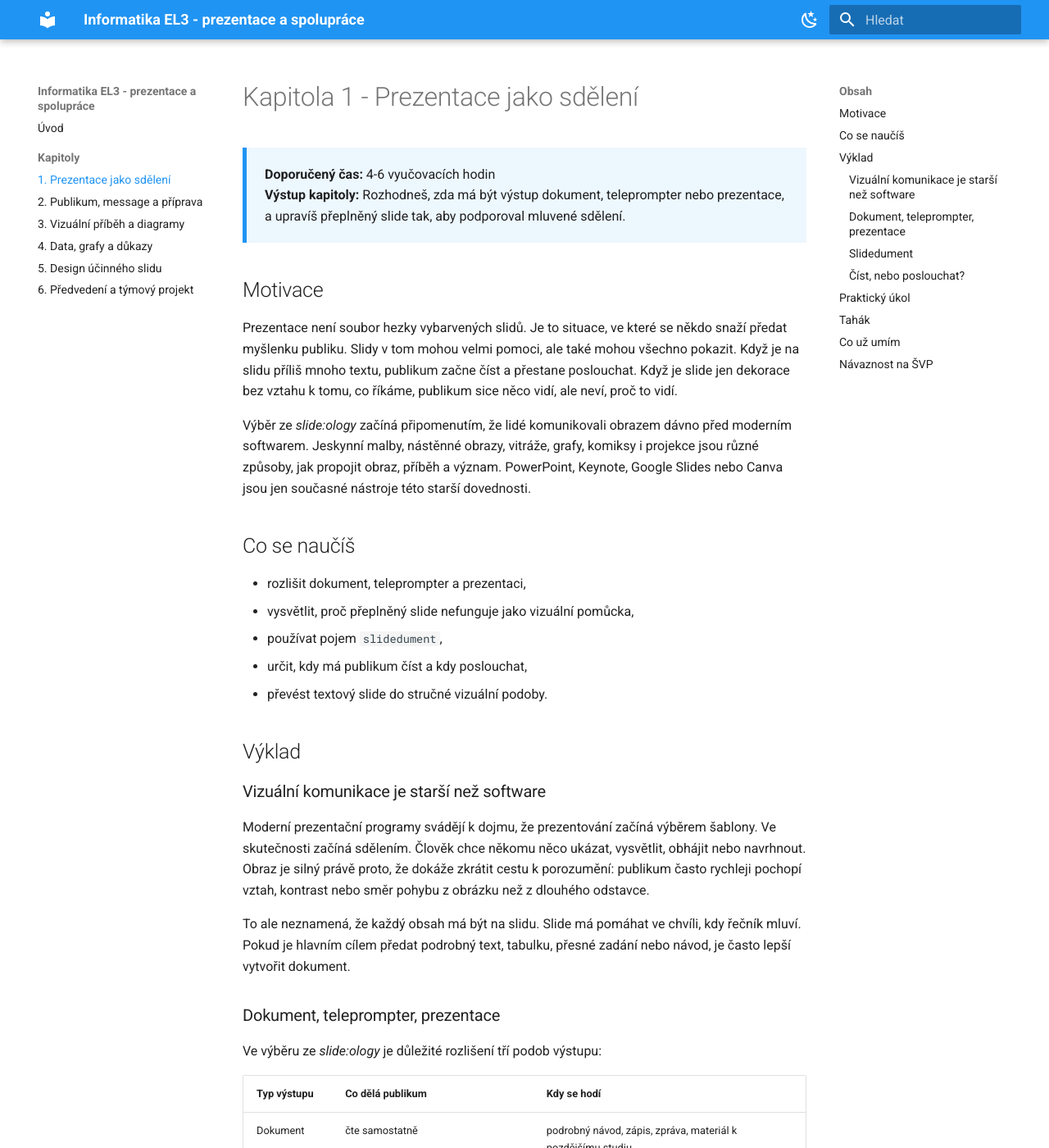
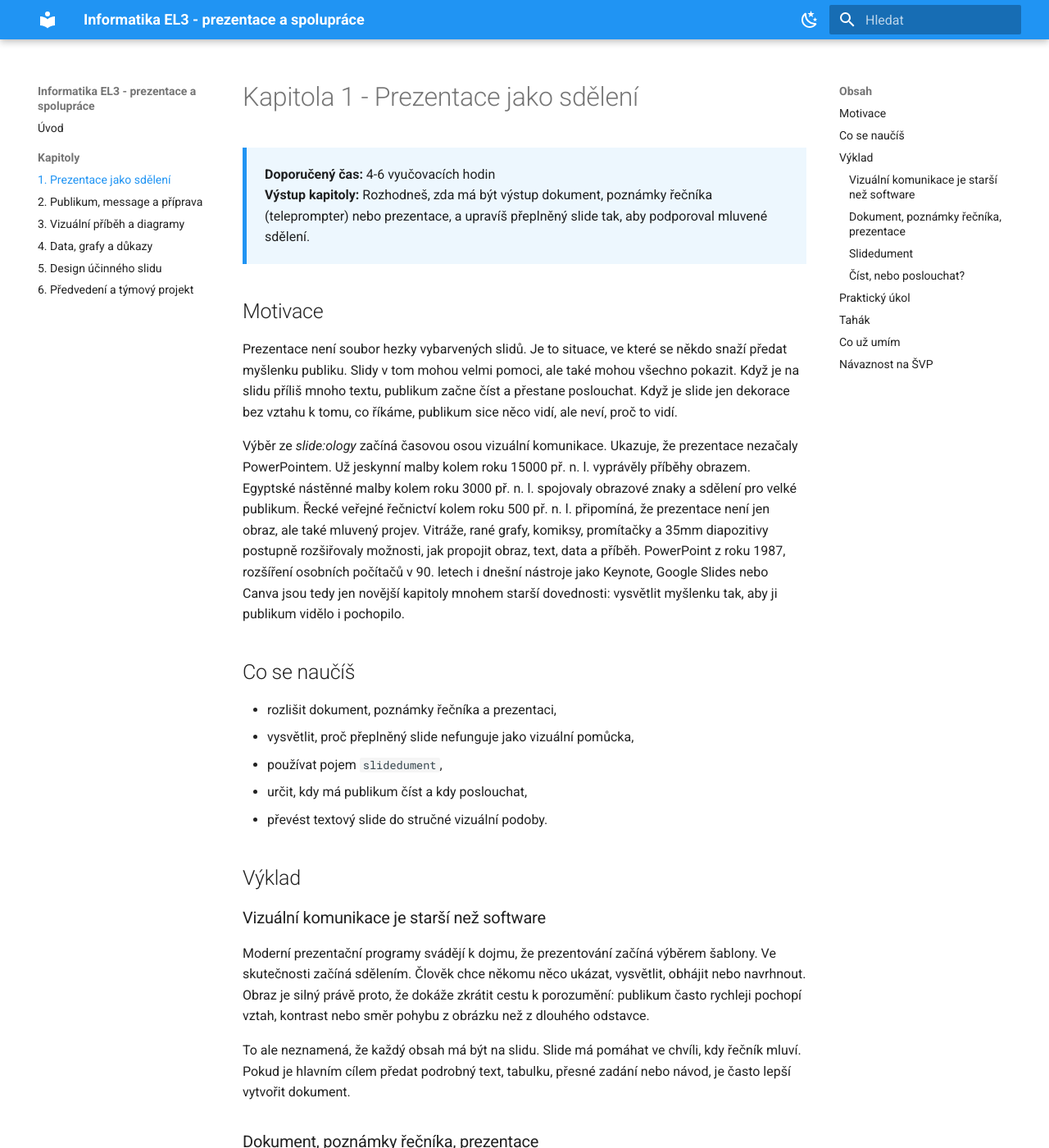
Before and after one commit to faitjaroslav-byte/informatika_EL3, an MkDocs documentation site: the page built from docs/cs/01-prezentace-jako-sdeleni.md, in a window 1280 px wide and 1400 px high. Shown: the whole window at 82% size. Built offline with MkDocs 1.6.1 and Material for MkDocs 9.7.7, drawn with Linux system fonts in a browser that asks for light colours; some of the changed text lies outside the part shown.

Commit message:
Refine presentation terminology

```diff
--- a/docs/cs/01-prezentace-jako-sdeleni.md
+++ b/docs/cs/01-prezentace-jako-sdeleni.md
@@ -2,18 +2,18 @@
 
 <div class="lesson-meta">
 <strong>Doporučený čas:</strong> 4-6 vyučovacích hodin<br>
-<strong>Výstup kapitoly:</strong> Rozhodneš, zda má být výstup dokument, teleprompter nebo prezentace, a upravíš přeplněný slide tak, aby podporoval mluvené sdělení.
+<strong>Výstup kapitoly:</strong> Rozhodneš, zda má být výstup dokument, poznámky řečníka (teleprompter) nebo prezentace, a upravíš přeplněný slide tak, aby podporoval mluvené sdělení.
 </div>
 
 ## Motivace
 
 Prezentace není soubor hezky vybarvených slidů. Je to situace, ve které se někdo snaží předat myšlenku publiku. Slidy v tom mohou velmi pomoci, ale také mohou všechno pokazit. Když je na slidu příliš mnoho textu, publikum začne číst a přestane poslouchat. Když je slide jen dekorace bez vztahu k tomu, co říkáme, publikum sice něco vidí, ale neví, proč to vidí.
 
-Výběr ze *slide:ology* začíná připomenutím, že lidé komunikovali obrazem dávno před moderním softwarem. Jeskynní malby, nástěnné obrazy, vitráže, grafy, komiksy i projekce jsou různé způsoby, jak propojit obraz, příběh a význam. PowerPoint, Keynote, Google Slides nebo Canva jsou jen současné nástroje této starší dovednosti.
+Výběr ze *slide:ology* začíná časovou osou vizuální komunikace. Ukazuje, že prezentace nezačaly PowerPointem. Už jeskynní malby kolem roku 15000 př. n. l. vyprávěly příběhy obrazem. Egyptské nástěnné malby kolem roku 3000 př. n. l. spojovaly obrazové znaky a sdělení pro velké publikum. Řecké veřejné řečnictví kolem roku 500 př. n. l. připomíná, že prezentace není jen obraz, ale také mluvený projev. Vitráže, rané grafy, komiksy, promítačky a 35mm diapozitivy postupně rozšiřovaly možnosti, jak propojit obraz, text, data a příběh. PowerPoint z roku 1987, rozšíření osobních počítačů v 90. letech i dnešní nástroje jako Keynote, Google Slides nebo Canva jsou tedy jen novější kapitoly mnohem starší dovednosti: vysvětlit myšlenku tak, aby ji publikum vidělo i pochopilo.
 
 ## Co se naučíš
 
-- rozlišit dokument, teleprompter a prezentaci,
+- rozlišit dokument, poznámky řečníka a prezentaci,
 - vysvětlit, proč přeplněný slide nefunguje jako vizuální pomůcka,
 - používat pojem `slidedument`,
 - určit, kdy má publikum číst a kdy poslouchat,
@@ -27,21 +27,21 @@ Moderní prezentační programy svádějí k dojmu, že prezentování začíná
 
 To ale neznamená, že každý obsah má být na slidu. Slide má pomáhat ve chvíli, kdy řečník mluví. Pokud je hlavním cílem předat podrobný text, tabulku, přesné zadání nebo návod, je často lepší vytvořit dokument.
 
-### Dokument, teleprompter, prezentace
+### Dokument, poznámky řečníka, prezentace
 
 Ve výběru ze *slide:ology* je důležité rozlišení tří podob výstupu:
 
 | Typ výstupu | Co dělá publikum | Kdy se hodí |
 | --- | --- | --- |
 | Dokument | čte samostatně | podrobný návod, zápis, zpráva, materiál k pozdějšímu studiu |
-| Teleprompter | čte řečník | poznámky řečníka, scénář, příprava projevu |
+| Poznámky řečníka (teleprompter) | čte řečník | scénář, příprava projevu, opora pro vystoupení |
 | Prezentace | poslouchá řečníka a sleduje vizuální oporu | vysvětlování, obhajoba, přesvědčování, společná diskuse |
 
 Největší problém vzniká, když se tyto typy smíchají. Slide se tváří jako prezentace, ale ve skutečnosti je to dokument promítnutý na zeď. Publikum ho začne číst rychleji, než řečník mluví, a pozornost se rozpadne.
 
 ### `Slidedument`
 
-Nancy Duarte používá pojem `slidedument` pro slide, který je současně slidem i dokumentem. Obsahuje tolik textu, odrážek a detailů, že už neslouží jako vizuální opora. Spíše připomíná stránku dokumentu vmáčknutou do formátu prezentace.
+Pro slide, který je současně slidem i dokumentem, se někdy používá pojem `slidedument`. Obsahuje tolik textu, odrážek a detailů, že už neslouží jako vizuální opora. Spíše připomíná stránku dokumentu vmáčknutou do formátu prezentace.
 
 `Slidedument` bývá lákavý, protože působí bezpečně. Autor má pocit, že na nic nezapomene. Ve skutečnosti ale přenáší zodpovědnost na publikum: "Přečtěte si to sami." Dobrá prezentace funguje opačně. Řečník vybírá, co je podstatné, a slide mu pomáhá tuto volbu ukázat.
 
@@ -69,14 +69,14 @@ Vyber si přeplněný slide, například ze starší školní prezentace. Pokud
 | `message` | hlavní sdělení, které si má publikum odnést |
 | prezentace | mluvené sdělení podpořené obrazem |
 | dokument | text určený k samostatnému čtení |
-| teleprompter | text určený hlavně pro řečníka |
+| poznámky řečníka (teleprompter) | text určený hlavně pro řečníka |
 | `slidedument` | přeplněný slide, který se snaží být dokumentem |
 
 ## Co už umím
 
 <ul class="checklist">
 <li>Vysvětlím, proč prezentace nezačíná výběrem šablony.</li>
-<li>Rozliším dokument, teleprompter a prezentaci.</li>
+<li>Rozliším dokument, poznámky řečníka a prezentaci.</li>
 <li>Poznám `slidedument`.</li>
 <li>Upravím přeplněný slide na stručnou vizuální oporu.</li>
 <li>Rozhodnu, zda má publikum číst, nebo poslouchat.</li>
```
Also changed, not shown: other parts of docs/cs/01-prezentace-jako-sdeleni.md (+1 -1 lines).
